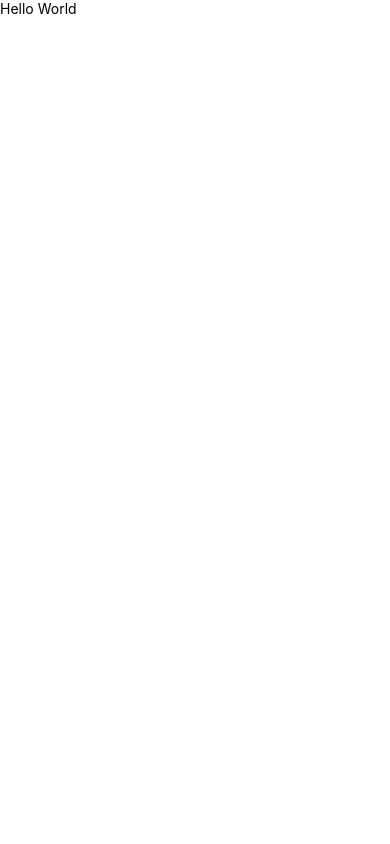
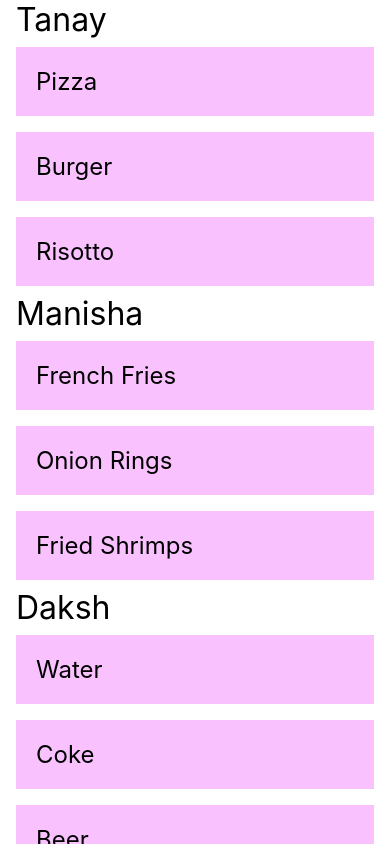
Before and after one commit to vinay096/firstProject, a React Native app: screen / in a window 390 px wide. Built offline with nearby package versions, Linux system fonts and the light colour scheme.

Commit message:
section list demo

```diff
--- a/App.tsx
+++ b/App.tsx
@@ -7,13 +7,12 @@
 
 import React from 'react';
 import {SafeAreaView, Text, View} from 'react-native';
+import SectionListDemo from './src/components/SectionListDemo';
 
 function App(): JSX.Element {
   return (
-    <SafeAreaView>
-      <View>
-        <Text>Hello World</Text>
-      </View>
+    <SafeAreaView style={{flex: 1}}>
+      <SectionListDemo />
     </SafeAreaView>
   );
 }
--- /dev/null
+++ b/src/components/SectionListDemo.tsx
@@ -0,0 +1,71 @@
+import React from 'react';
+import {
+  StyleSheet,
+  Text,
+  View,
+  SafeAreaView,
+  SectionList,
+  StatusBar,
+} from 'react-native';
+
+const users = [
+  {
+    id: 1,
+    name: 'Tanay',
+    data: ['Pizza', 'Burger', 'Risotto'],
+  },
+  {
+    id: 2,
+    name: 'Manisha',
+    data: ['French Fries', 'Onion Rings', 'Fried Shrimps'],
+  },
+  {
+    id: 3,
+    name: 'Daksh',
+    data: ['Water', 'Coke', 'Beer'],
+  },
+  {
+    id: 4,
+    name: 'Vikas',
+    data: ['Cheese Cake', 'Ice Cream'],
+  },
+];
+
+const SectionListDemo = () => (
+  <SafeAreaView style={styles.container}>
+    <SectionList
+      sections={users}
+      keyExtractor={(item, index) => item + index}
+      renderItem={({item}) => (
+        <View style={styles.item}>
+          <Text style={styles.entity}>{item}</Text>
+        </View>
+      )}
+      renderSectionHeader={({section: {name}}) => (
+        <Text style={styles.header}>{name}</Text>
+      )}
+    />
+  </SafeAreaView>
+);
+
+const styles = StyleSheet.create({
+  container: {
+    flex: 1,
+    paddingTop: StatusBar.currentHeight,
+    marginHorizontal: 16,
+  },
+  item: {
+    backgroundColor: '#f9c2ff',
+    padding: 20,
+    marginVertical: 8,
+  },
+  header: {
+    fontSize: 32,
+    backgroundColor: '#fff',
+  },
+  entity: {
+    fontSize: 24,
+  },
+});
+
+export default SectionListDemo;
```
